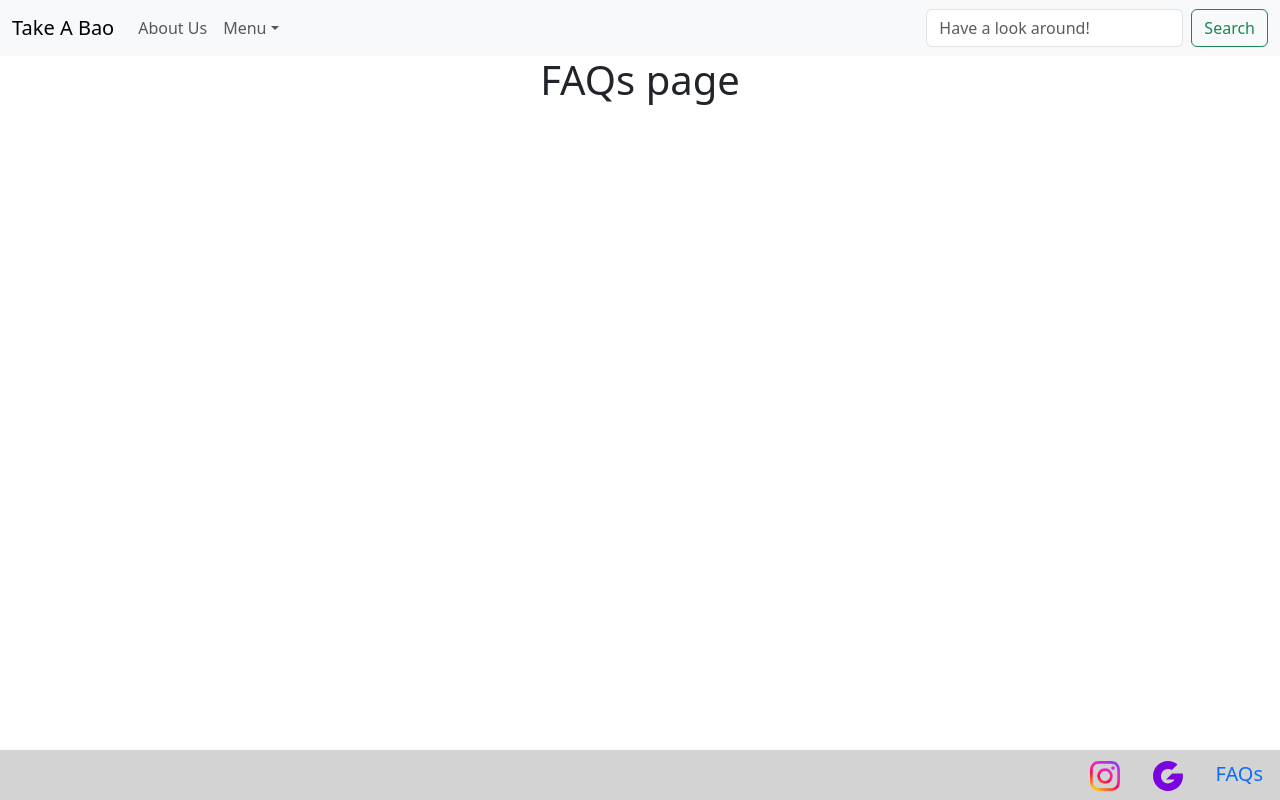
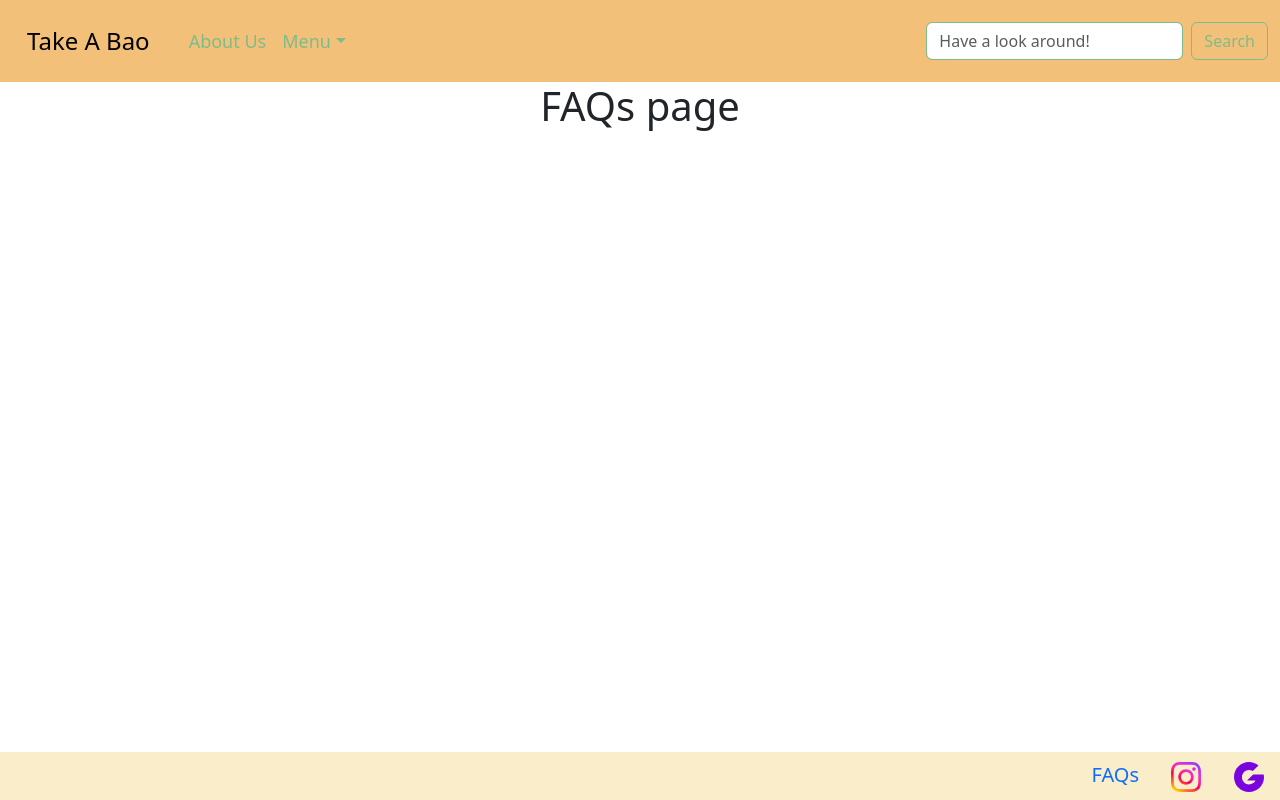
Before and after one commit to rtasalem/take-a-bao-shop-menu, a React (Create React App) app in the folder take-a-bao-frontend/: page /FAQs in a window 1280 px wide. Built offline with nearby package versions, Linux system fonts and the light colour scheme.

Commit message:
Using custom CSS to specify styling of Bootstrap components (header and footer)

```diff
--- a/take-a-bao-frontend/src/components/Footer.jsx
+++ b/take-a-bao-frontend/src/components/Footer.jsx
@@ -4,6 +4,11 @@ const Footer = () => {
   return (
     <div class="footer">
       <ul class="nav justify-content-end">
+        <li class="nav-item">
+          <a class="nav-link active" href="/FAQs">
+            FAQs
+          </a>
+        </li>
         <li class="nav-item">
           <a
             class="nav-link active"
@@ -83,11 +88,6 @@ const Footer = () => {
             </svg>
           </a>
         </li>
-        <li class="nav-item">
-          <a class="nav-link active" href="/FAQs">
-            FAQs
-          </a>
-        </li>
       </ul>
     </div>
   );
--- a/take-a-bao-frontend/src/components/Header.jsx
+++ b/take-a-bao-frontend/src/components/Header.jsx
@@ -5,10 +5,10 @@ import Nav from "react-bootstrap/Nav";
 import Navbar from "react-bootstrap/Navbar";
 import NavDropdown from "react-bootstrap/NavDropdown";
 import "bootstrap/dist/css/bootstrap.min.css";
-
+import "../styles/Header.css";
 const Header = () => {
   return (
-    <Navbar expand="lg" className="bg-body-tertiary">
+    <Navbar expand="lg" className="header">
       <Container fluid>
         <Navbar.Brand href="/">Take A Bao</Navbar.Brand>
         <Navbar.Toggle aria-controls="navbarScroll" />
--- a/take-a-bao-frontend/src/styles/Footer.css
+++ b/take-a-bao-frontend/src/styles/Footer.css
@@ -1,8 +1,16 @@
+/* colour palette from coolors.co (https://coolors.co/fe5d26-f2c078-faedca-c1dbb3-7ebc89) */
+:root {
+    --giantsorange: #FE5D26;
+    --earthyellow: #F2C078;
+    --dutchwhtie: #FAEDCA;
+    --teagreen: #C1DBB3;
+    --emerald: #7EBC89;
+}
+
 .footer {
-    padding: 1px;
     position: fixed;
     bottom: 0;
     width: 100%;
-    background-color: lightgray;
+    background-color: var(--dutchwhtie);
     font-size: 125%;
 }
--- /dev/null
+++ b/take-a-bao-frontend/src/styles/Header.css
@@ -0,0 +1,31 @@
+/* colour palette from coolors.co (https://coolors.co/fe5d26-f2c078-faedca-c1dbb3-7ebc89) */
+:root {
+    --giantsorange: #FE5D26;
+    --earthyellow: #F2C078;
+    --dutchwhtie: #FAEDCA;
+    --teagreen: #C1DBB3;
+    --emerald: #7EBC89;
+}
+
+.header {
+    background-color: var(--earthyellow);
+}
+
+.navbar-brand {
+    font-size: 24px;
+    padding: 15px;
+}
+
+.navbar-nav .nav-link {
+    font-size: 18px;
+    color: var(--emerald);
+}
+
+.form-control {
+    border-color: var(--emerald);
+}
+
+.btn-outline-success {
+    border-color: var(--emerald);
+    color: var(--emerald);
+}
```
